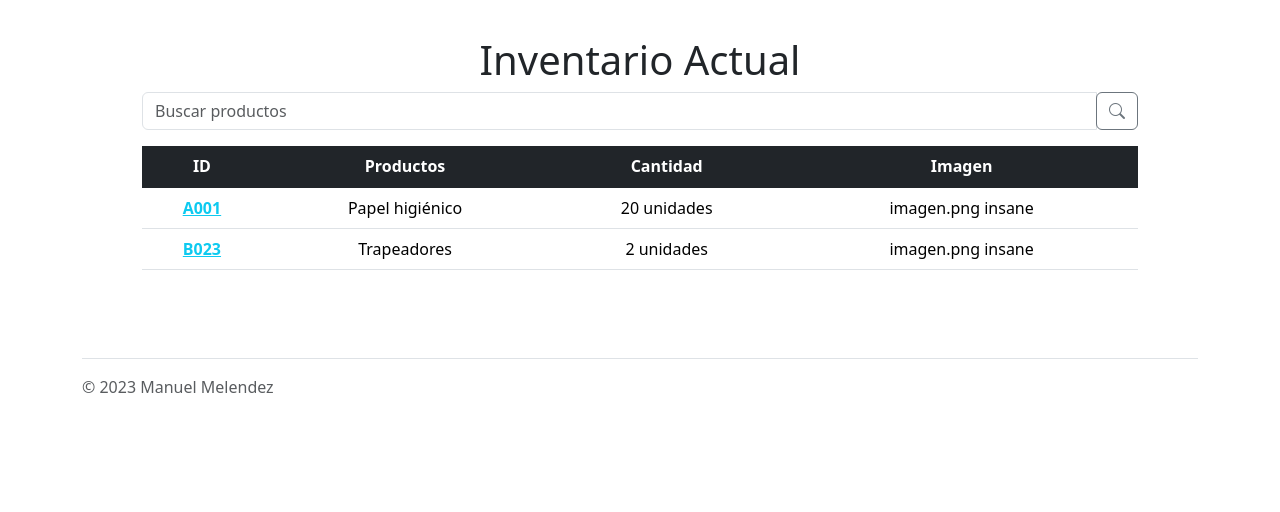
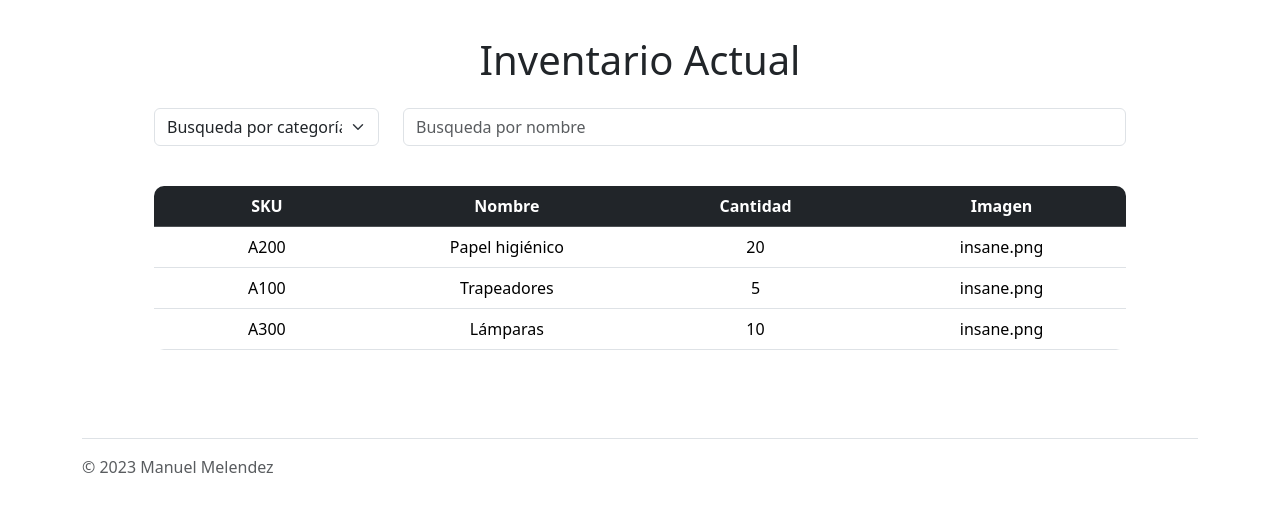
Before and after one commit to RovleZMex/StockMaster, a Django app: page /inventory/ in a window 1280 px wide. Shown: the part 72-584 px from the top of the page. Run offline with Django 4.2, Linux system fonts and the light colour scheme; some libraries are stand-ins or nearby versions.

Commit message:
Inventory
Hardcoded inventory, search function and clickable rows

```diff
--- a/StockMaster/templates/inventory.html
+++ b/StockMaster/templates/inventory.html
@@ -4,7 +4,7 @@
     <head>
         <meta charset="UTF-8">
         <meta name="viewport" content="width=device-width, initial-scale=1.0">
-        <title>Dashboard</title>
+        <title>Inventario</title>
         <link href="https://cdn.jsdelivr.net/npm/bootstrap@5.3.2/dist/css/bootstrap.min.css" rel="stylesheet"
               integrity="sha384-T3c6CoIi6uLrA9TneNEoa7RxnatzjcDSCmG1MXxSR1GAsXEV/Dwwykc2MPK8M2HN"
               crossorigin="anonymous">
@@ -14,6 +14,20 @@
             .no-link-decoration {
                 text-decoration: none;
             }
+
+            #inventory-table td {
+                width: 400px;
+            }
+
+            .tableRoundedm {
+                border-radius: 10px;
+                overflow: hidden;
+            }
+
+            .clickableRow {
+                cursor: pointer;
+            }
+
         </style>
 
     </head>
@@ -26,41 +40,65 @@
                     <div class="col-md">
                         <h1>Inventario Actual</h1>
                         <!-- Formulario de búsqueda -->
-                        <form class="mb-3">
-                            <div class="input-group">
-                                <input type="text" class="form-control" placeholder="Buscar productos" id="search-input">
-                                <div class="input-group-append">
-                                    <button class="btn btn-outline-secondary" type="button" id="search-button">
-                                        <i class="bi bi-search"></i>
-                                    </button>
+
+                        <div class="container mt-4">
+                            <div class="row">
+                                <div class="col-md-3">
+                                    <select class="form-select" aria-label="Default select example">
+                                        <option selected>Busqueda por categoría</option>
+                                        <option value="1">Eléctrico</option>
+                                        <option value="2">Oficina</option>
+                                        <option value="3">Limpieza</option>
+                                        <option value="4">Plomería</option>
+                                        <option value="5">Buen stock</option>
+                                        <option value="4">Bajo stock</option>
+                                        <option value="4">Out of stock</option>
+                                    </select>
+                                </div>
+                                <div class="col">
+                                    <form class="mb-3">
+                                        <div class="input-group">
+                                            <input type="text" id="search" class="form-control"
+                                                   placeholder="Busqueda por nombre">
+                                        </div>
+                                    </form>
                                 </div>
                             </div>
-                        </form>
-                        <div class="table-responsive">
-                            <table class="table table-stripped">
+                        </div>
+
+                        <div class="container mt-4">
+
+                            <table class="table mt-3 table-hover tableRoundedm">
                                 <thead class="table-dark">
                                 <tr>
-                                    <th scope="col">ID</th>
-                                    <th scope="col">Productos</th>
-                                    <th scope="col">Cantidad</th>
-                                    <th scope="col">Imagen</th>
+                                    <th>SKU</th>
+                                    <th>Nombre</th>
+                                    <th>Cantidad</th>
+                                    <th>Imagen</th>
                                 </tr>
                                 </thead>
-                                <tbody class="table-group-divider">
-                                <tr>
-                                    <th scope="row"><a href="" class="link-info">A001</a></th>
+                                <tbody id="inventory-table">
+                                <tr class="table-row clickableRow" data-href="">
+                                    <td>A200</td>
                                     <td>Papel higiénico</td>
-                                    <td>20 unidades</td>
-                                    <td>imagen.png insane</td>
+                                    <td>20</td>
+                                    <td>insane.png</td>
                                 </tr>
-                                <tr>
-                                    <th scope="row"><a href="" class="link-info">B023</a></th>
+                                <tr class="table-row clickableRow" data-href="">
+                                    <td>A100</td>
                                     <td>Trapeadores</td>
-                                    <td>2 unidades</td>
-                                    <td>imagen.png insane</td>
+                                    <td>5</td>
+                                    <td>insane.png</td>
+                                </tr>
+                                <tr class="table-row clickableRow" data-href="">
+                                    <td>A300</td>
+                                    <td>Lámparas</td>
+                                    <td>10</td>
+                                    <td>insane.png</td>
                                 </tr>
                                 </tbody>
                             </table>
+
                         </div>
                     </div>
                 </div>
@@ -68,6 +106,77 @@
         </section>
     </div>
 
-    </body>
-    </html>
+    <script>
+
+        function removeAccents(str) {
+            return str.normalize("NFD").replace(/[\u0300-\u036f]/g, "");
+        }
+
+        document.addEventListener("DOMContentLoaded", function () {
+            const searchInput = document.getElementById("search");
+            const tableBody = document.getElementById("inventory-table");
+            const inventoryData = [
+                {
+                    SKU: "A200",
+                    nombre: "Papel higiénico",
+                    cantidad: 20,
+                    imagen: "insane.png"
+                },
+                {
+                    SKU: "A100",
+                    nombre: "Trapeadores",
+                    cantidad: 5,
+                    imagen: "insane.png"
+                },
+                {
+                    SKU: "A300",
+                    nombre: "Lámparas",
+                    cantidad: 10,
+                    imagen: "insane.png"
+                },
+            ];
+
+            searchInput.addEventListener("input", function () {
+                const searchText = removeAccents(searchInput.value.toLowerCase());
+
+                // Filtrar los elementos que coincidan con el texto de búsqueda
+                const filteredData = inventoryData.filter(item =>
+                    removeAccents(item.nombre.toLowerCase()).includes(searchText) ||
+                    item.SKU.toLowerCase().includes(searchText)
+                );
+
+
+                // Limpiar la tabla
+                tableBody.innerHTML = "";
+
+                // Agregar los elementos filtrados a la tabla
+                filteredData.forEach(item => {
+                    const row = document.createElement("tr");
+                    row.innerHTML = `
+                    <td>${item.SKU}</td>
+                    <td>${item.nombre}</td>
+                    <td>${item.cantidad}</td>
+                    <td>${item.imagen}</td>
+                `;
+                    tableBody.appendChild(row);
+                });
+            });
+        });
+    </script>
+
+    <script>
+        document.addEventListener("DOMContentLoaded", function () {
+            const rows = document.querySelectorAll(".table-row");
+
+            rows.forEach(function (row) {
+                row.addEventListener("click", function () {
+                    const link = row.getAttribute("data-href");
+                    if (link) {
+                        window.location.href = link;
+                    }
+                });
+            });
+        });
+    </script>
+
 {% endblock content %}
```
Also changed, not shown: StockMaster/media/uploads/ Y/ m/ d/Este_es_miguel-removebg-preview.webp (added).
